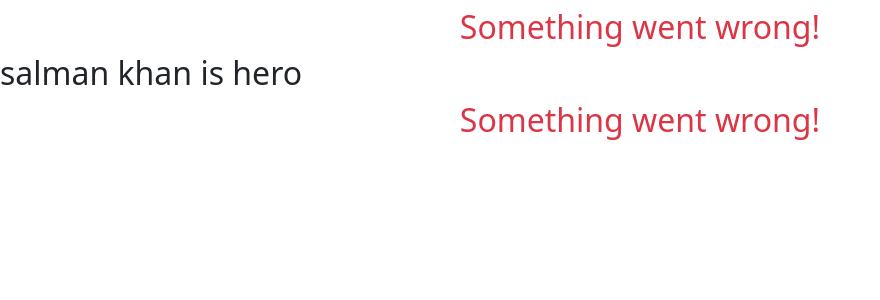
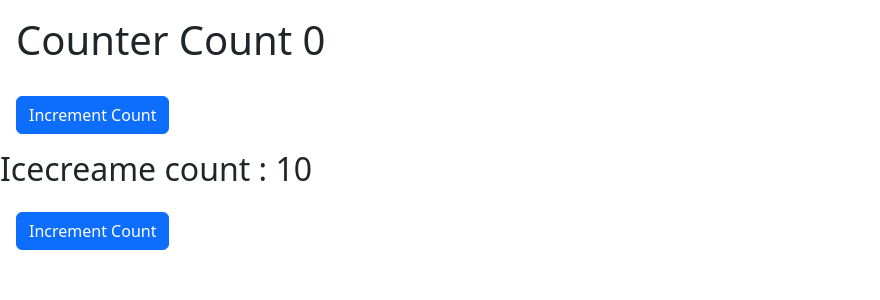
Before and after one commit to Abhijit789/MERN-30th-JULY, a React (Vite) app: page / in a window 1280 px wide. Shown: the top 300 px of the page, without its empty margins (0-880 px from the left). Built offline with nearby package versions, Linux system fonts and the light colour scheme.

Commit message:
redux tool kit

```diff
--- a/package.json
+++ b/package.json
@@ -11,10 +11,12 @@
   },
   "dependencies": {
     "@fortawesome/fontawesome-free": "^7.3.1",
+    "@reduxjs/toolkit": "^2.13.0",
     "axios": "^1.20.0",
     "bootstrap": "^5.3.8",
     "react": "^19.2.8",
-    "react-dom": "^19.2.8"
+    "react-dom": "^19.2.8",
+    "react-redux": "^9.3.0"
   },
   "devDependencies": {
     "@eslint/js": "^10.0.1",
--- a/src/App.jsx
+++ b/src/App.jsx
@@ -38,11 +38,12 @@ import UserContext from "./context api/contextConfig.js";
 import UserContxt from "./context api/UserContext.jsx";
 import ThemeImplement from "./context api/ThemeImplement.jsx";
 import ThemeProvider1 from "./context api/ThemeProvider1.jsx";
-import CounterApplication from "./use reducer/CounterApplication.jsx";
+// import CounterApplication from "./use reducer/CounterApplication.jsx";
 import UserApplication from "./use reducer/UserApplication.jsx";
 import UserFetch from "./Custom Hooks/UserFetch.jsx";
 import ErrorBoundaries from "./ErrorBoundaries/ErrorBoundaries.jsx";
 import BuggyComponent from "./ErrorBoundaries/BuggyComponent.jsx";
+import CounterApplication from "./redux config/accessibility/CounterApplication.jsx";
 
 
 function App(){
@@ -94,7 +95,7 @@ function App(){
             {/* <CounterApplication/> */}
             {/* <UserApplication/> */}
             {/* <UserFetch/> */}
-            <ErrorBoundaries>
+            {/* <ErrorBoundaries>
                 <BuggyComponent heroName="ironman"/>
             </ErrorBoundaries>
 
@@ -104,7 +105,9 @@ function App(){
 
             <ErrorBoundaries>
                 <BuggyComponent heroName="ironman"/>
-            </ErrorBoundaries>
+            </ErrorBoundaries> */}
+
+            <CounterApplication/>
 
         </>
     )
--- a/src/main.jsx
+++ b/src/main.jsx
@@ -5,9 +5,13 @@ import '../node_modules/bootstrap/dist/css/bootstrap.css';
 import '../node_modules/bootstrap/dist/js/bootstrap.bundle';
 import '../node_modules/@fortawesome/fontawesome-free/css/all.min.css';
 import '../node_modules/@fortawesome/fontawesome-free/js/all'
+import { Provider } from 'react-redux';
+import store from './redux config/store/store';
 
 createRoot(document.getElementById('root')).render(
   <>
+  <Provider store={store}>
     <App/>
+  </Provider>
   </>,
 )
--- /dev/null
+++ b/src/redux config/accessibility/CounterApplication.jsx
@@ -0,0 +1,37 @@
+
+import { useDispatch, useSelector } from 'react-redux'
+import { increment } from '../slices/counterSlice';
+import { incrementBiscuit } from '../slices/biscuitSlice';
+// import { incrementIcecreame } from '../slices/icecreamSlice';
+
+function CounterApplication() {
+    let count=useSelector(state=>state.counter.count);
+    // let iceCreamCount=useSelector(state=>state.icecream.iceCreame);
+    let biscuitCount=useSelector(state=>state.biscuit.biscuitCount);
+
+    console.log(count);
+
+    //  console.log(iceCreamCount,"icecreame");
+
+    let dispatch=useDispatch();
+
+    function incrementCount(){
+        dispatch(increment())
+    }
+
+    function incrementBCount(){
+        dispatch(incrementBiscuit(10))
+    }
+  return (
+    <>
+        <h1 className='m-3'>Counter Count {count}</h1>
+        <button className='btn btn-primary m-3' onClick={incrementCount}>Increment Count</button>
+
+        <h2>Icecreame count : {biscuitCount}</h2>
+        <button className='btn btn-primary m-3' onClick={incrementBCount}>Increment Count</button>
+
+    </>
+  )
+}
+
+export default CounterApplication
--- /dev/null
+++ b/src/redux config/slices/biscuitSlice.js
@@ -0,0 +1,15 @@
+import { createSlice } from "@reduxjs/toolkit";
+
+let initialCount={biscuitCount:10};
+
+let biscuitSlice=createSlice({
+    initialState:initialCount,
+    name:"biscuit",
+    reducers:{
+        incrementBiscuit:(state,action)=>{state.biscuitCount+=action.payload},
+        decrementBiscuit:(state,payload)=>{state.biscuitCount-=payload}
+    }
+})
+
+export const {incrementBiscuit,decrementBiscuit}=biscuitSlice.actions;
+export default biscuitSlice.reducer;
--- /dev/null
+++ b/src/redux config/slices/counterSlice.js
@@ -0,0 +1,16 @@
+import { createSlice } from "@reduxjs/toolkit"
+
+let initialState={count:0}
+
+let counterSlice=createSlice({
+    initialState,
+    name:"counter",
+    reducers:{
+        increment:(state)=>{state.count+=1},
+        decrement:(state)=>{state.count-=1},
+    }
+})
+
+export const {increment,decrement}=counterSlice.actions;
+
+export default counterSlice.reducer;
--- /dev/null
+++ b/src/redux config/slices/icecreamSlice.js
@@ -0,0 +1,15 @@
+// import { createSlice } from "@reduxjs/toolkit"
+
+// let initialCount={iceCreame:10}
+
+// let icecreamSlice=createSlice({
+//     initialCount,
+//     name:"icecream",
+//     reducers:{
+//         incrementIcecreame:(state)=>{state.iceCreame+=1},
+//         decrementIcecreame:(state)=>{state.iceCreame-=1},
+//     }
+// })
+
+// export const{incrementIcecreame,decrementIcecreame}=icecreamSlice.actions;
+// export default icecreamSlice.reducer
--- /dev/null
+++ b/src/redux config/store/store.js
@@ -0,0 +1,15 @@
+import { configureStore } from "@reduxjs/toolkit"
+import counterSlice from '../slices/counterSlice'
+// import icecreamSlice from '../slices/icecreamSlice'
+import biscuitSlice from '../slices/biscuitSlice'
+let store=configureStore(
+    {
+        reducer:{
+            counter:counterSlice,
+            // icecream:icecreamSlice,
+            biscuit:biscuitSlice
+        }
+    }
+)
+
+export default store
```
Also changed, not shown: 1 other file (tests, documents, lock files or other folders).
